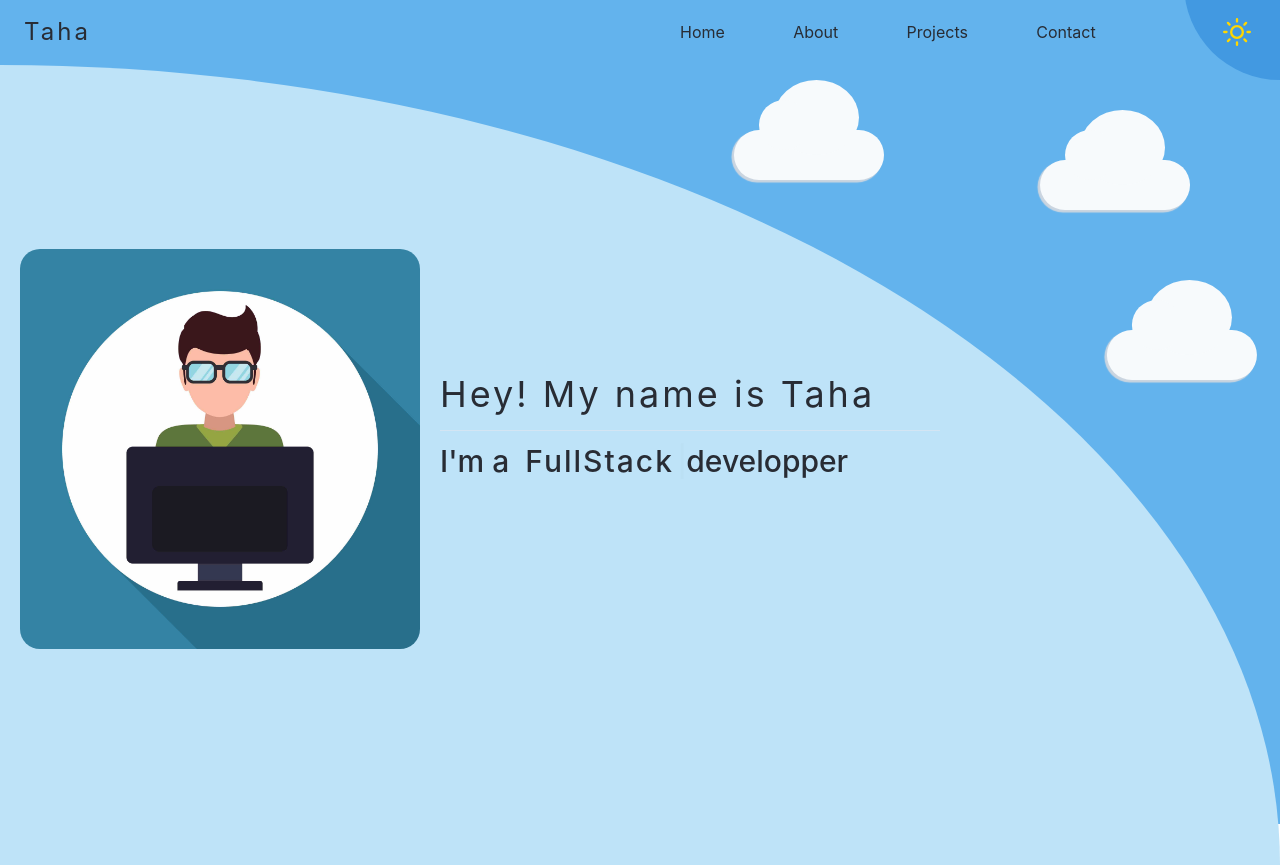
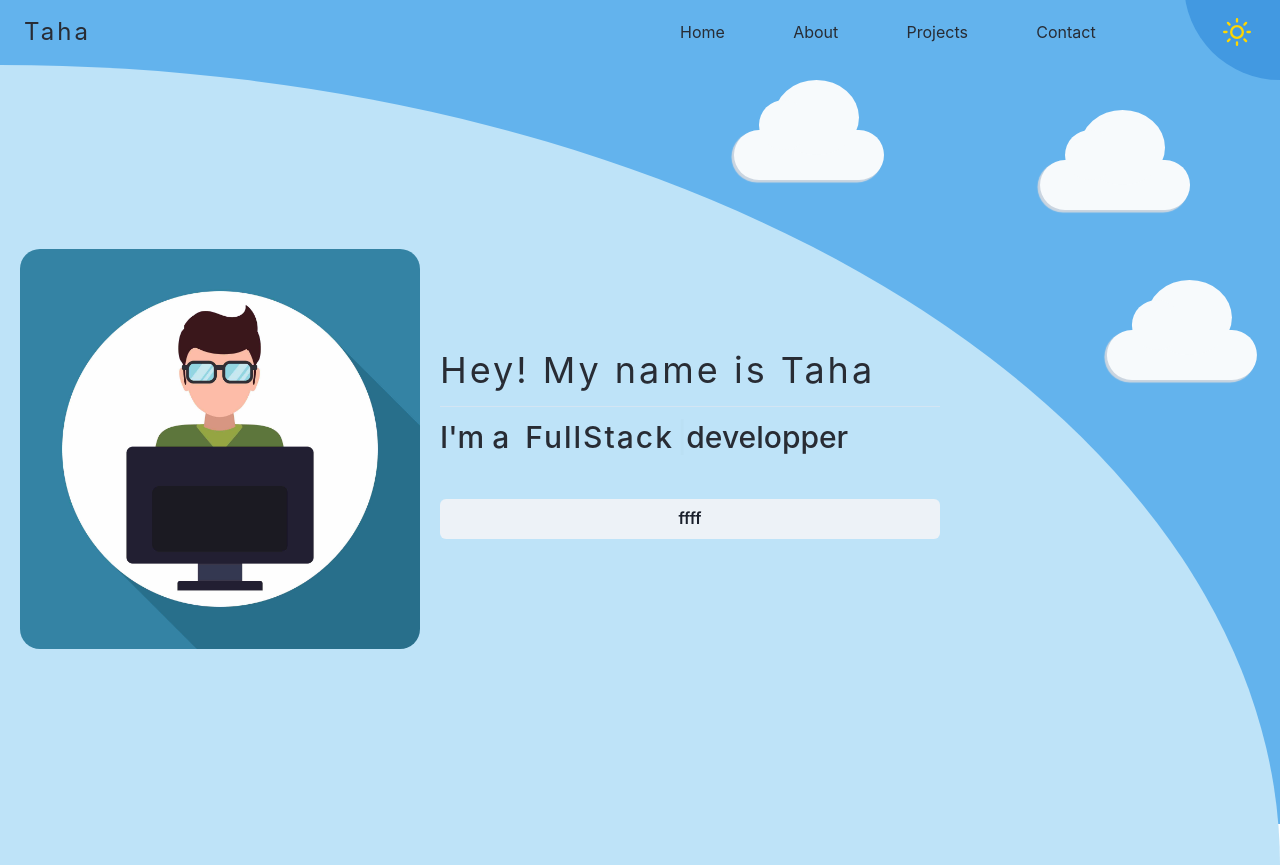
Before and after one commit to tahasama/myPortfolio, a React (Create React App) app: page / in a window 1280 px wide. Built offline with nearby package versions, Linux system fonts and the light colour scheme.

Commit message:
hero page in progress button

```diff
--- a/src/components/home.tsx
+++ b/src/components/home.tsx
@@ -1,5 +1,6 @@
 import {
   Box,
+  Button,
   Divider,
   Flex,
   Img,
@@ -11,6 +12,7 @@ import Hero from "./hero";
 import devNight from "../images/devNight2.png";
 import devDay from "../images/devDay.jpg";
 import CloudNstars from "./cloudNstars";
+import { ArrowForwardIcon } from "@chakra-ui/icons";
 
 const Home = () => {
   const colorOnLight = useColorModeValue("blue.100", "purple.900");
@@ -83,6 +85,7 @@ const Home = () => {
         top={["-40", 0]}
         w={[300, 500]}
         // bg={"red"}
+        // mt={"16"}
       >
         {/* {cloud} */}
         {/* <Cloud /> */}
@@ -116,6 +119,21 @@ const Home = () => {
           developper
         </Flex>
         {/* </Flex> */}
+        {/* <Button
+          rightIcon={<ArrowForwardIcon />}
+          colorScheme="teal"
+          variant="outline"
+          p={0}
+          // mt={"16"}
+          w={"28vw"}
+          h={"10vh"}
+          top={"12"}
+        >
+          Potfolio
+        </Button> */}
+        <Button top={["12", "8"]} mb={2}>
+          ffff
+        </Button>
       </Flex>
     </Flex>
   );
--- a/src/components/navbar.tsx
+++ b/src/components/navbar.tsx
@@ -84,9 +84,12 @@ const Navbar = () => {
                 <Tooltip
                   label="Light Mode"
                   aria-label="A tooltip"
+                  bgColor={textColorOn}
                   color={colorOn}
-                  bgColor={textColorOn}
                   mt={2}
+                  // shadow={" 0px 3px 8px white"}
+                  boxShadow={" 0px 2px 12px gray"}
+                  borderRadius={5}
                 >
                   <SunIcon color={"gold"} w={7} h={7} />
                 </Tooltip>
```
